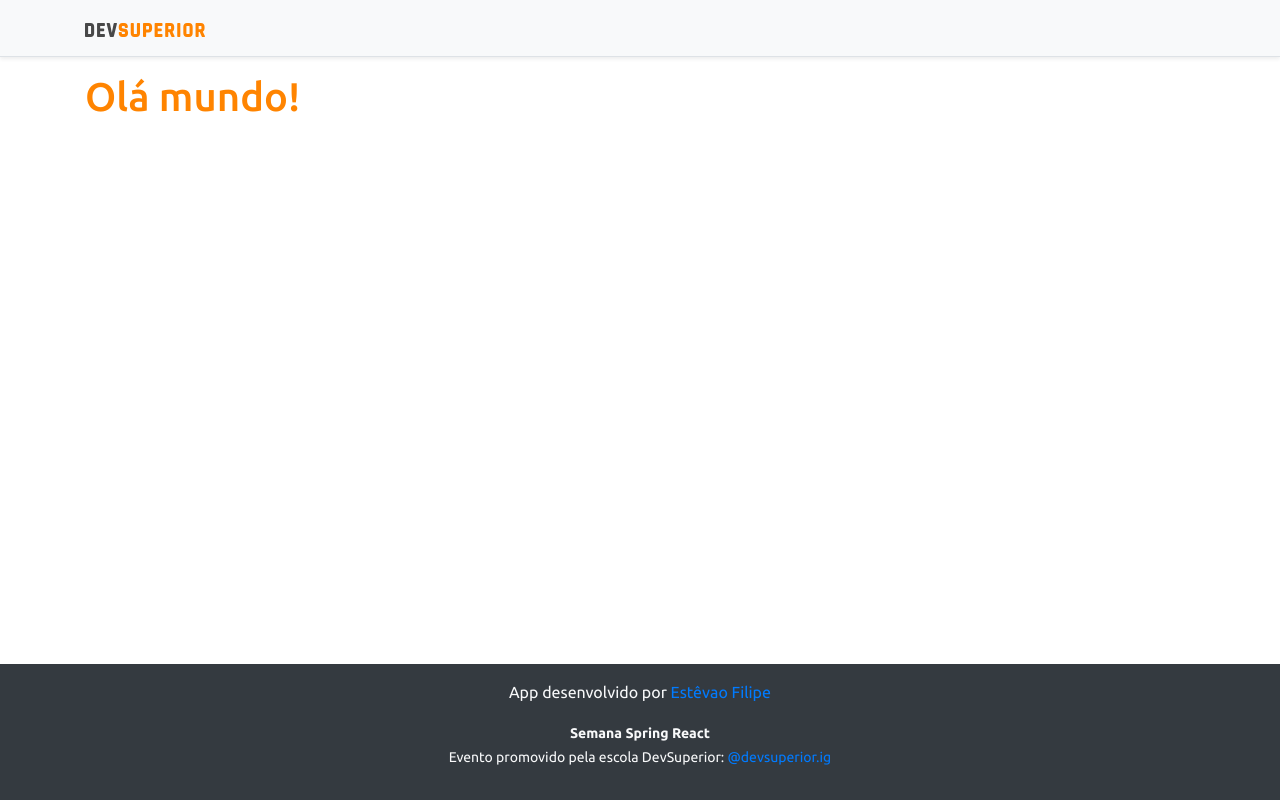
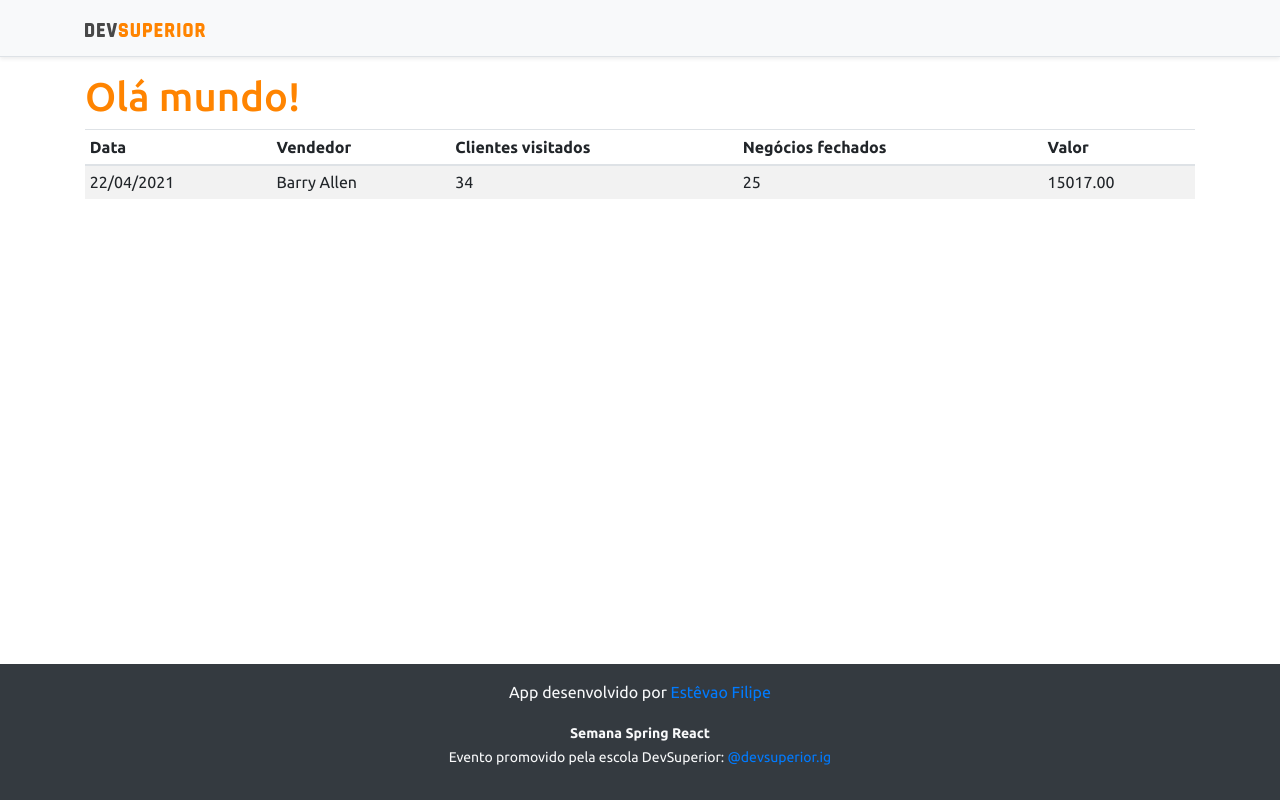
Before and after one commit to estevaof10/projetoVendas, a React (Create React App) app in the folder Frontend/: page / in a window 1280 px wide. Built offline with nearby package versions, Linux system fonts and the light colour scheme.

Commit message:
DataTable

```diff
--- a/Frontend/src/App.tsx
+++ b/Frontend/src/App.tsx
@@ -1,3 +1,4 @@
+import DataTable from "./components/DataTable";
 import Footer from "./components/Footer";
 import NavBar from "./components/NavBar";
 
@@ -7,6 +8,7 @@
       <NavBar />
       <div className = "container">
         <h1 className="text-primary">Olá mundo!</h1>
+        <DataTable/>
       </div>
       <Footer/>
     </>
--- /dev/null
+++ b/Frontend/src/components/DataTable/index.tsx
@@ -0,0 +1,29 @@
+
+function DataTable() {
+    return (
+        <div className="table-responsive">
+            <table className="table table-striped table-sm">
+                <thead>
+                    <tr>
+                        <th>Data</th>
+                        <th>Vendedor</th>
+                        <th>Clientes visitados</th>
+                        <th>Negócios fechados</th>
+                        <th>Valor</th>
+                    </tr>
+                </thead>
+                <tbody>
+                    <tr>
+                        <td>22/04/2021</td>
+                        <td>Barry Allen</td>
+                        <td>34</td>
+                        <td>25</td>
+                        <td>15017.00</td>
+                    </tr>
+                </tbody>
+            </table>
+        </div>
+    );
+}
+
+export default DataTable;
```
